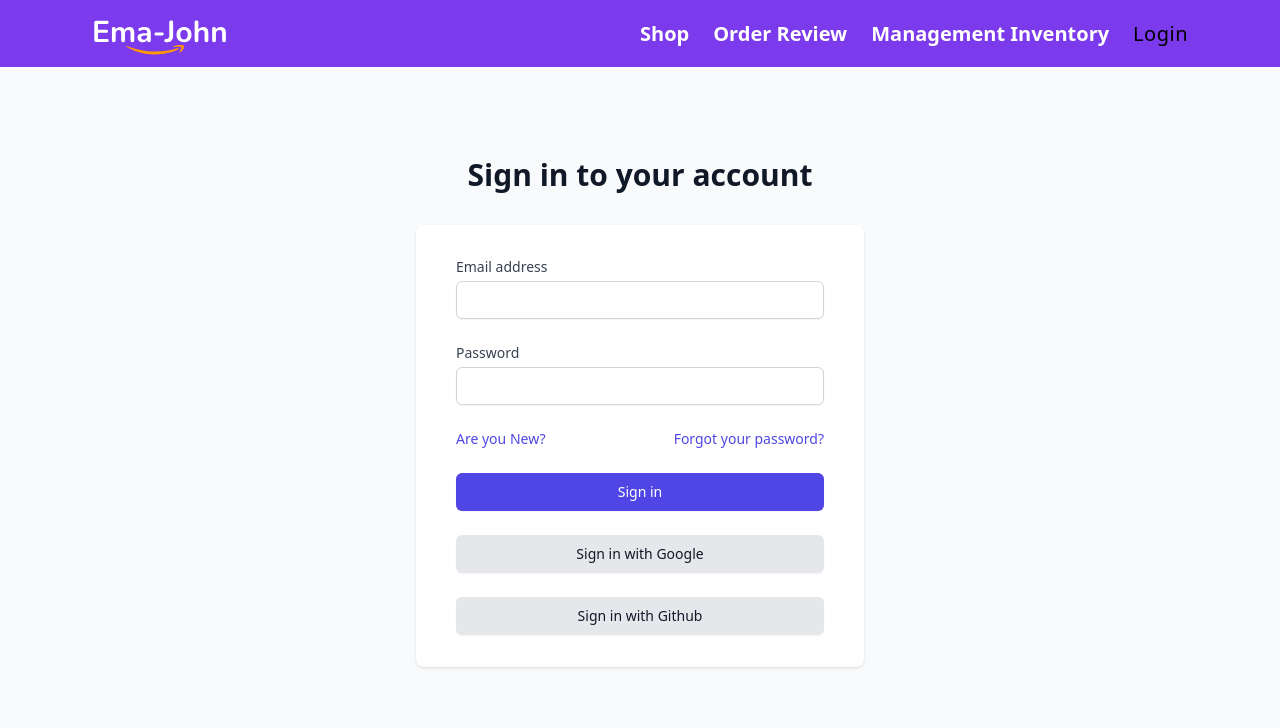
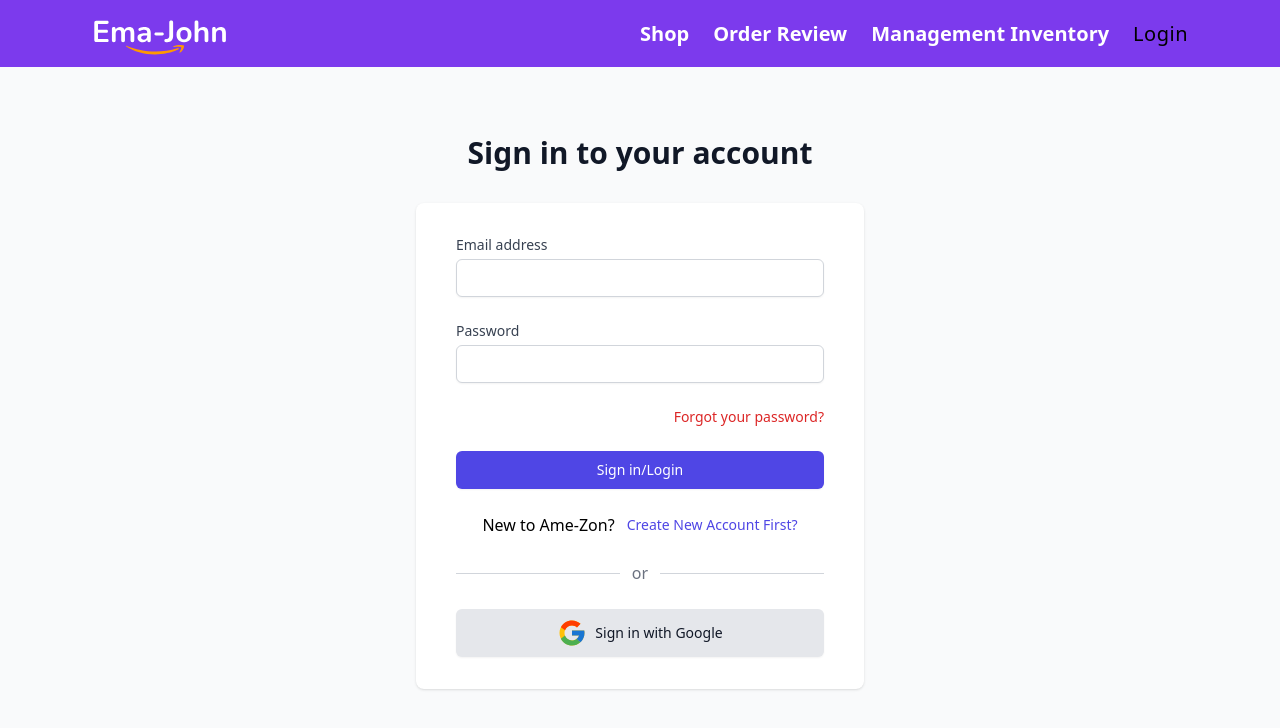
Before and after one commit to Ujjal-ENG/AllSimpleReactProjects, a React (Vite) app in the folder ame-zon/: page /login in a window 1280 px wide. Shown: the top 728 px of the page. Built offline with nearby package versions, Linux system fonts and the light colour scheme.

Commit message:
some changes in done in design part

```diff
--- a/ame-zon/src/components/pages/Login.jsx
+++ b/ame-zon/src/components/pages/Login.jsx
@@ -1,7 +1,12 @@
+/* eslint-disable jsx-a11y/label-has-associated-control */
+/* eslint-disable react/jsx-closing-bracket-location */
+/* eslint-disable react/jsx-indent-props */
+/* eslint-disable react/jsx-indent */
 import React from 'react';
+import { FcGoogle } from 'react-icons/fc';
 import { Link } from 'react-router-dom';
 
-const Login = () => {
+function Login() {
     return (
         <div className="min-h-screen bg-gray-50 flex flex-col justify-center py-12 sm:px-6 lg:px-8">
             <div className="sm:mx-auto sm:w-full sm:max-w-md">
@@ -43,17 +48,9 @@ const Login = () => {
                             </div>
                         </div>
 
-                        <div className="flex items-center justify-between">
-                            <div className="flex items-center">
-                                <div className="text-sm">
-                                    <Link to="/register-user" className="font-medium text-indigo-600 hover:text-indigo-500">
-                                        Are you New?
-                                    </Link>
-                                </div>
-                            </div>
-
-                            <div className="text-sm">
-                                <Link to="/forgot-password" className="font-medium text-indigo-600 hover:text-indigo-500">
+                        <div className="flex items-center justify-end">
+                            <div className="text-sm ">
+                                <Link to="/forgot-password" className="font-medium text-red-600 hover:text-indigo-500">
                                     Forgot your password?
                                 </Link>
                             </div>
@@ -63,23 +60,30 @@ const Login = () => {
                             <button
                                 type="submit"
                                 className="w-full flex justify-center py-2 px-4 border border-transparent rounded-md shadow-sm text-sm font-medium text-white bg-indigo-600 hover:bg-indigo-700 focus:outline-none focus:ring-2 focus:ring-offset-2 focus:ring-indigo-500">
-                                Sign in
+                                Sign in/Login
                             </button>
                         </div>
 
+                        <div className="flex items-center justify-center gap-3">
+                            <p>New to Ame-Zon?</p>
+                            <div className="text-sm">
+                                <Link to="/register-user" className="font-medium text-indigo-600 hover:text-indigo-500">
+                                    Create New Account First?
+                                </Link>
+                            </div>
+                        </div>
+
+                        <div className="flex items-center justify-center my-6">
+                            <div className="border-t border-gray-300 flex-grow mr-3" />
+                            <span className="text-gray-500 font-medium">or</span>
+                            <div className="border-t border-gray-300 flex-grow ml-3" />
+                        </div>
                         <div>
                             <button
                                 type="submit"
-                                className="w-full flex justify-center py-2 px-4 border border-transparent rounded-md shadow-sm text-sm font-medium text-gray-900 bg-gray-200 hover:bg-gray-300 focus:outline-none focus:ring-2 focus:ring-offset-2 focus:ring-gray-500">
+                                className="w-full flex justify-center py-2 px-4 border border-transparent rounded-md shadow-sm text-sm font-medium text-gray-900 bg-gray-200 hover:bg-gray-300 focus:outline-none focus:ring-2 focus:ring-offset-2 focus:ring-gray-500 items-center gap-2">
+                                <FcGoogle className="text-3xl" />
                                 Sign in with Google
-                            </button>
-                        </div>
-
-                        <div>
-                            <button
-                                type="submit"
-                                className="w-full flex justify-center py-2 px-4 border border-transparent rounded-md shadow-sm text-sm font-medium text-gray-900 bg-gray-200 hover:bg-gray-300 focus:outline-none focus:ring-2 focus:ring-offset-2 focus:ring-gray-500">
-                                Sign in with Github
                             </button>
                         </div>
                     </form>
@@ -87,6 +91,6 @@ const Login = () => {
             </div>
         </div>
     );
-};
+}
 
 export default Login;
--- a/ame-zon/src/components/pages/RegisterUser.jsx
+++ b/ame-zon/src/components/pages/RegisterUser.jsx
@@ -1,6 +1,12 @@
+/* eslint-disable jsx-a11y/label-has-associated-control */
+/* eslint-disable react/jsx-indent-props */
+/* eslint-disable react/jsx-closing-bracket-location */
+/* eslint-disable react/jsx-indent */
 import React from 'react';
+import { FcGoogle } from 'react-icons/fc';
+import { Link } from 'react-router-dom';
 
-const RegisterUser = () => {
+function RegisterUser() {
     return (
         <div>
             <div className="min-h-screen bg-gray-50 flex flex-col justify-center py-12 sm:px-6 lg:px-8">
@@ -82,6 +88,15 @@ const RegisterUser = () => {
                                     Register
                                 </button>
                             </div>
+
+                            <div className="flex items-center justify-center gap-3">
+                                <p>Already Have an Account?</p>
+                                <div className="text-sm">
+                                    <Link to="/register-user" className="font-medium text-indigo-600 hover:text-indigo-500">
+                                        Login?
+                                    </Link>
+                                </div>
+                            </div>
                             <div className="mt-6">
                                 <div className="relative">
                                     <div className="absolute inset-0 flex items-center">
@@ -92,17 +107,12 @@ const RegisterUser = () => {
                                     </div>
                                 </div>
 
-                                <div className="mt-6 grid grid-cols-2 gap-3">
+                                <div className="mt-6 ">
                                     <button
                                         type="submit"
-                                        className="w-full flex justify-center py-2 px-4 border border-transparent rounded-md shadow-sm text-sm font-medium text-white bg-blue-600 hover:bg-blue-700 focus:outline-none focus:ring-2 focus:ring-offset-2 focus:ring-blue-500">
+                                        className="w-full flex justify-center py-2 px-4 border border-transparent rounded-md shadow-sm text-sm font-medium text-gray-900 bg-gray-200 hover:bg-gray-300 focus:outline-none focus:ring-2 focus:ring-offset-2 focus:ring-gray-500 items-center gap-2">
+                                        <FcGoogle className="text-3xl" />
                                         Register with Google
-                                    </button>
-
-                                    <button
-                                        type="submit"
-                                        className="w-full flex justify-center py-2 px-4 border border-transparent rounded-md shadow-sm text-sm font-medium text-gray-900 bg-gray-200 hover:bg-gray-300 focus:outline-none focus:ring-2 focus:ring-offset-2 focus:ring-gray-500">
-                                        Register with Github
                                     </button>
                                 </div>
                             </div>
@@ -112,6 +122,6 @@ const RegisterUser = () => {
             </div>
         </div>
     );
-};
+}
 
 export default RegisterUser;
```
